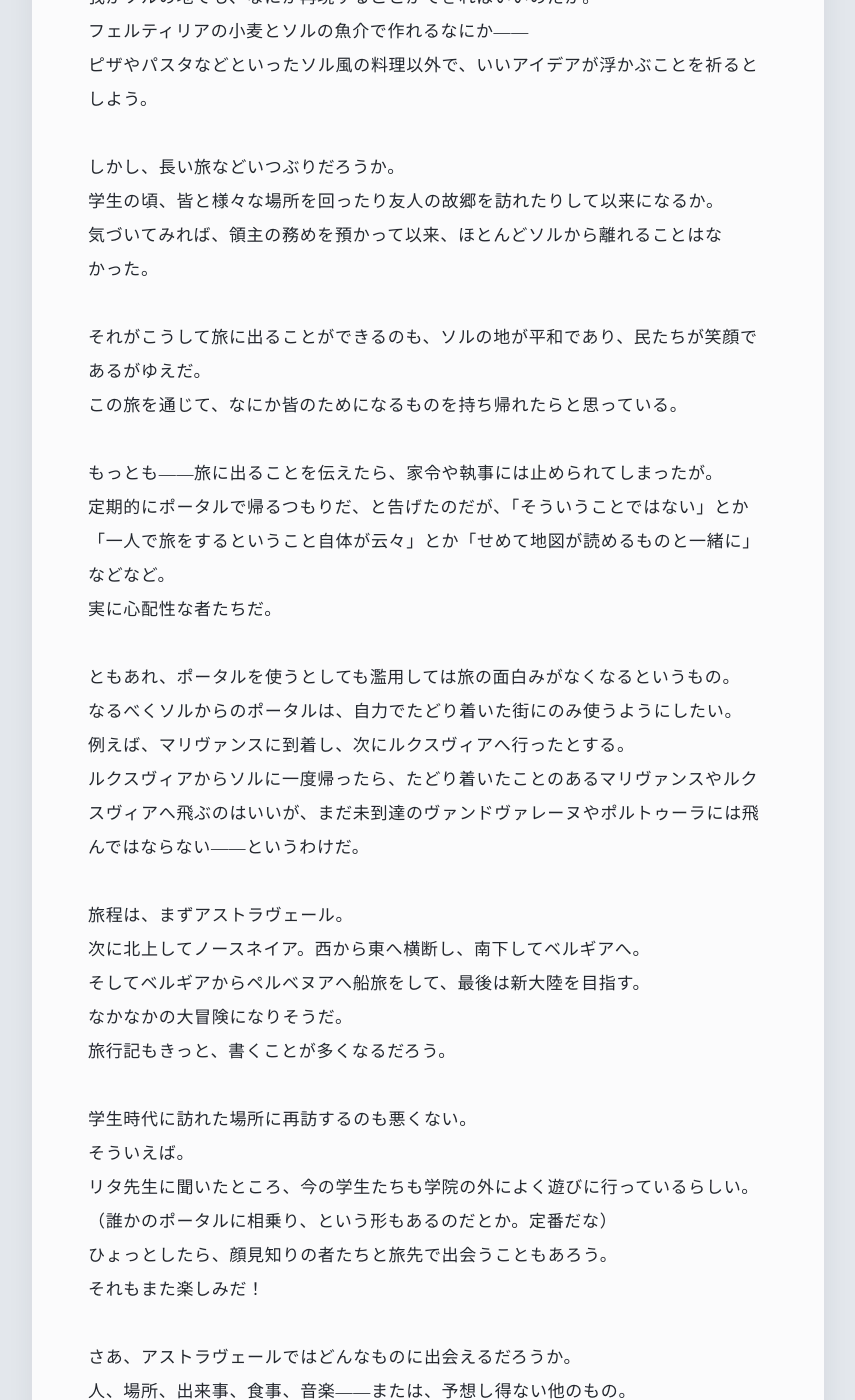
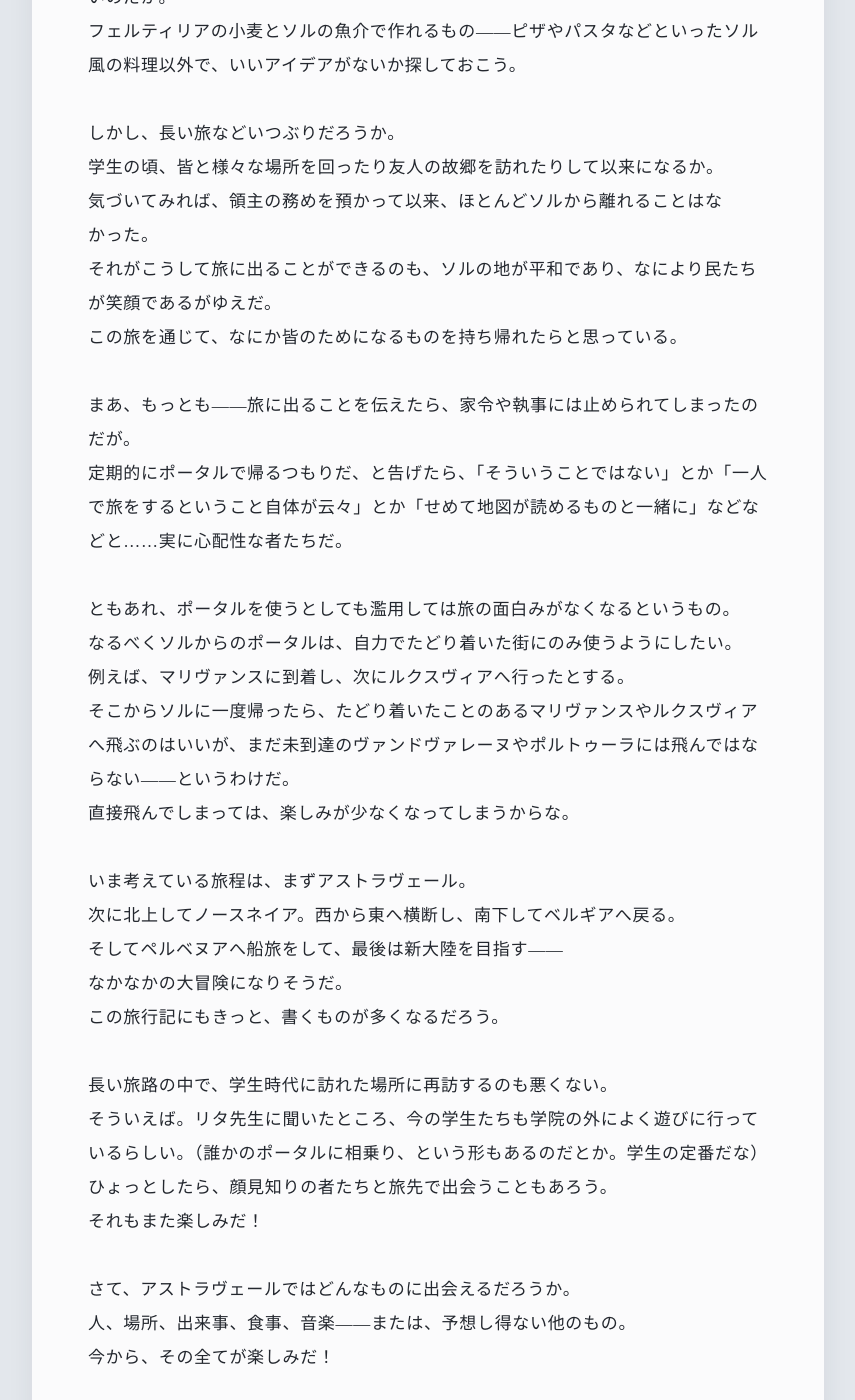
Before and after one commit to de-sol/texts, a Jekyll site: the page built from _stories/Travelogue/01.md, in a window 1280 px wide and 1400 px high, scrolled down 1286 px. Shown: the whole window, without its empty margins (212-1067 px from the left). Built offline with Jekyll 4.4.1, drawn with Linux system fonts in a browser that asks for light colours; some of the changed text lies outside the part shown.

Commit message:
Update 01.md

```diff
--- a/_stories/Travelogue/01.md
+++ b/_stories/Travelogue/01.md
@@ -8,61 +8,55 @@ title: 出発
 今、私は霧中海の上にいる。
 
 運がいいことに、出発が遅れたおかげでペルベヌア船籍の快速船を捕まえられた。
-その船室でこの旅行記を書いている、というわけだな。
+その船室でこの旅行記にペンを走らせている、というわけだ。
 
 噂通り、ペルベヌアの船は見事なものだ。
 軽快に風を捉え、まるで飛ぶように波を越えていく。
 船員いわく、この船は中でも足自慢らしい。
-霧中海をあっという間に横断して、数日でマリヴァンスに到着できるとのことだ。
+霧中海をあっという間に横断して、数日かからずマリヴァンスに到着できるとのことだ。
 
 海を挟んでほぼ向かいに位置するマリヴァンスは、かねてより我がソルの地と様々な取引のある街だ。
-領主のレオナール・ド・ノクティス卿――レオナール殿とは既に何度かお会いしているが、いずれも社交の場であった故になかなか腰を据えて語り合うことができなかった。この機会にぜひとも友誼を深めたい。
+領主のレオナール・ド・ノクティス卿――レオナール殿とは既に何度か会ってはいるが、いずれも社交の場であった故になかなか腰を据えて語り合うことができなかった。この機会にぜひとも友誼を深めたいものだ。
 
 マリヴァンスでレオナール殿に会えたら、目指すはルクスヴィア。
 オズリック殿が切り盛りしているという酒場、プレアデスだ。
 マリヴァンスからは左上のあたりだっただろうか？
 出発する前に方向だけは聞いておかなくてはな。
 
-プレアデスにたどり着いたらオズリック殿の「味噌ラーメン」を馳走になる予定もある。
+プレアデスではオズリック殿の「味噌ラーメン」を馳走になる予定もある。
 かねてから研究を重ねて本場の味に近づけているという話だが、どのようなものなのか期待してしまうな。
-エーレにも美食は数々あるが、異世界の――それも日本の味を再現するのは容易いことではない。
-我がソルの地でも、なにか再現することができればいいのだが。
-フェルティリアの小麦とソルの魚介で作れるなにか――
-ピザやパスタなどといったソル風の料理以外で、いいアイデアが浮かぶことを祈るとしよう。
+エーレにも美食は数々あるが、異世界の――それも日本の味を再現するのは容易いことではない。我がソルの地でも、なにかそういったものを再現することができればいいのだが。
+フェルティリアの小麦とソルの魚介で作れるもの――ピザやパスタなどといったソル風の料理以外で、いいアイデアがないか探しておこう。
 
 しかし、長い旅などいつぶりだろうか。
 学生の頃、皆と様々な場所を回ったり友人の故郷を訪れたりして以来になるか。
 気づいてみれば、領主の務めを預かって以来、ほとんどソルから離れることはなかった。
-
-それがこうして旅に出ることができるのも、ソルの地が平和であり、民たちが笑顔であるがゆえだ。
+それがこうして旅に出ることができるのも、ソルの地が平和であり、なにより民たちが笑顔であるがゆえだ。
 この旅を通じて、なにか皆のためになるものを持ち帰れたらと思っている。
 
-もっとも――旅に出ることを伝えたら、家令や執事には止められてしまったが。
-定期的にポータルで帰るつもりだ、と告げたのだが、「そういうことではない」とか「一人で旅をするということ自体が云々」とか「せめて地図が読めるものと一緒に」などなど。
-実に心配性な者たちだ。
+まあ、もっとも――旅に出ることを伝えたら、家令や執事には止められてしまったのだが。
+定期的にポータルで帰るつもりだ、と告げたら、「そういうことではない」とか「一人で旅をするということ自体が云々」とか「せめて地図が読めるものと一緒に」などなどと……実に心配性な者たちだ。
 
 ともあれ、ポータルを使うとしても濫用しては旅の面白みがなくなるというもの。
 なるべくソルからのポータルは、自力でたどり着いた街にのみ使うようにしたい。
 例えば、マリヴァンスに到着し、次にルクスヴィアへ行ったとする。
-ルクスヴィアからソルに一度帰ったら、たどり着いたことのあるマリヴァンスやルクスヴィアへ飛ぶのはいいが、まだ未到達のヴァンドヴァレーヌやポルトゥーラには飛んではならない――というわけだ。
+そこからソルに一度帰ったら、たどり着いたことのあるマリヴァンスやルクスヴィアへ飛ぶのはいいが、まだ未到達のヴァンドヴァレーヌやポルトゥーラには飛んではならない――というわけだ。
+直接飛んでしまっては、楽しみが少なくなってしまうからな。
 
-旅程は、まずアストラヴェール。
-次に北上してノースネイア。西から東へ横断し、南下してベルギアへ。
-そしてベルギアからペルベヌアへ船旅をして、最後は新大陸を目指す。
+いま考えている旅程は、まずアストラヴェール。
+次に北上してノースネイア。西から東へ横断し、南下してベルギアへ戻る。
+そしてペルベヌアへ船旅をして、最後は新大陸を目指す――
 なかなかの大冒険になりそうだ。
-旅行記もきっと、書くことが多くなるだろう。
+この旅行記にもきっと、書くものが多くなるだろう。
 
-学生時代に訪れた場所に再訪するのも悪くない。
-そういえば。
-リタ先生に聞いたところ、今の学生たちも学院の外によく遊びに行っているらしい。
-（誰かのポータルに相乗り、という形もあるのだとか。定番だな）
+長い旅路の中で、学生時代に訪れた場所に再訪するのも悪くない。
+そういえば。リタ先生に聞いたところ、今の学生たちも学院の外によく遊びに行っているらしい。（誰かのポータルに相乗り、という形もあるのだとか。学生の定番だな）
 ひょっとしたら、顔見知りの者たちと旅先で出会うこともあろう。
 それもまた楽しみだ！
 
-
-さあ、アストラヴェールではどんなものに出会えるだろうか。
+さて、アストラヴェールではどんなものに出会えるだろうか。
 人、場所、出来事、食事、音楽――または、予想し得ない他のもの。
-今から、その全てが楽しみだ。
+今から、その全てが楽しみだ！
 
 
 B.E. 3701年 11月15日
```
